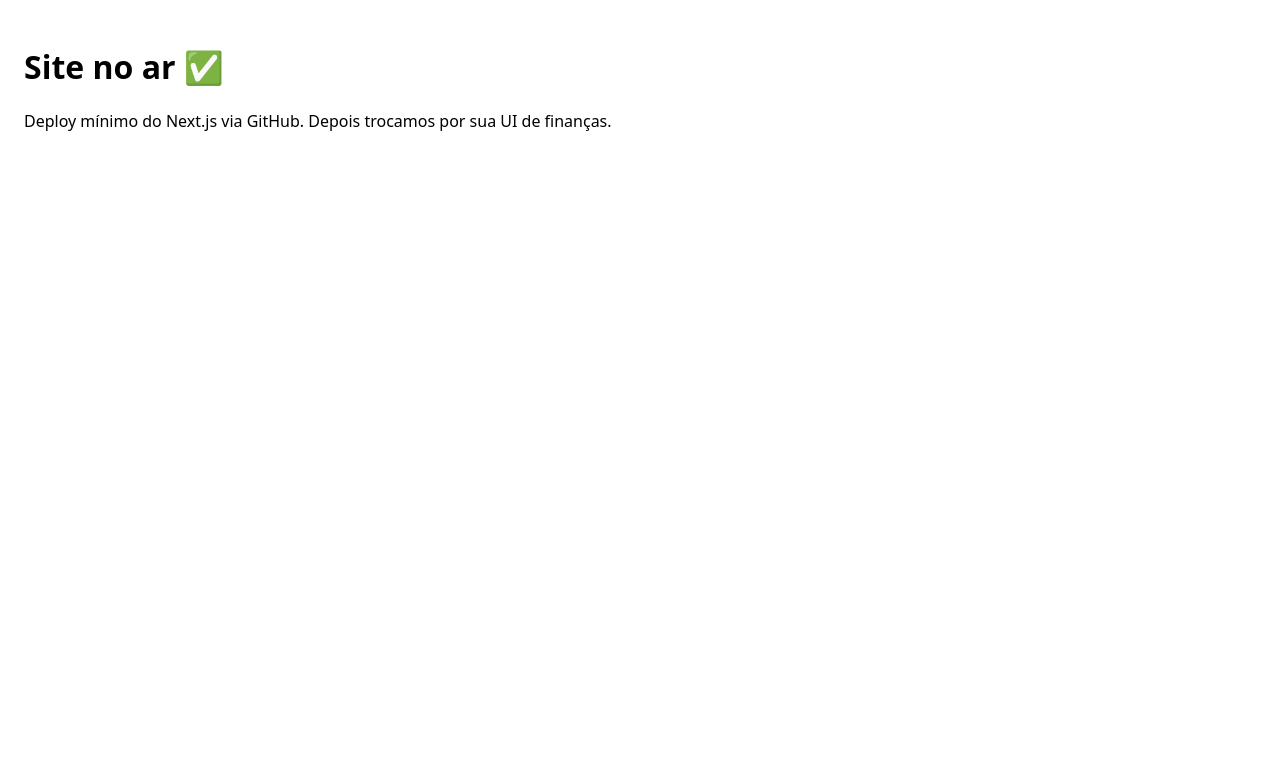
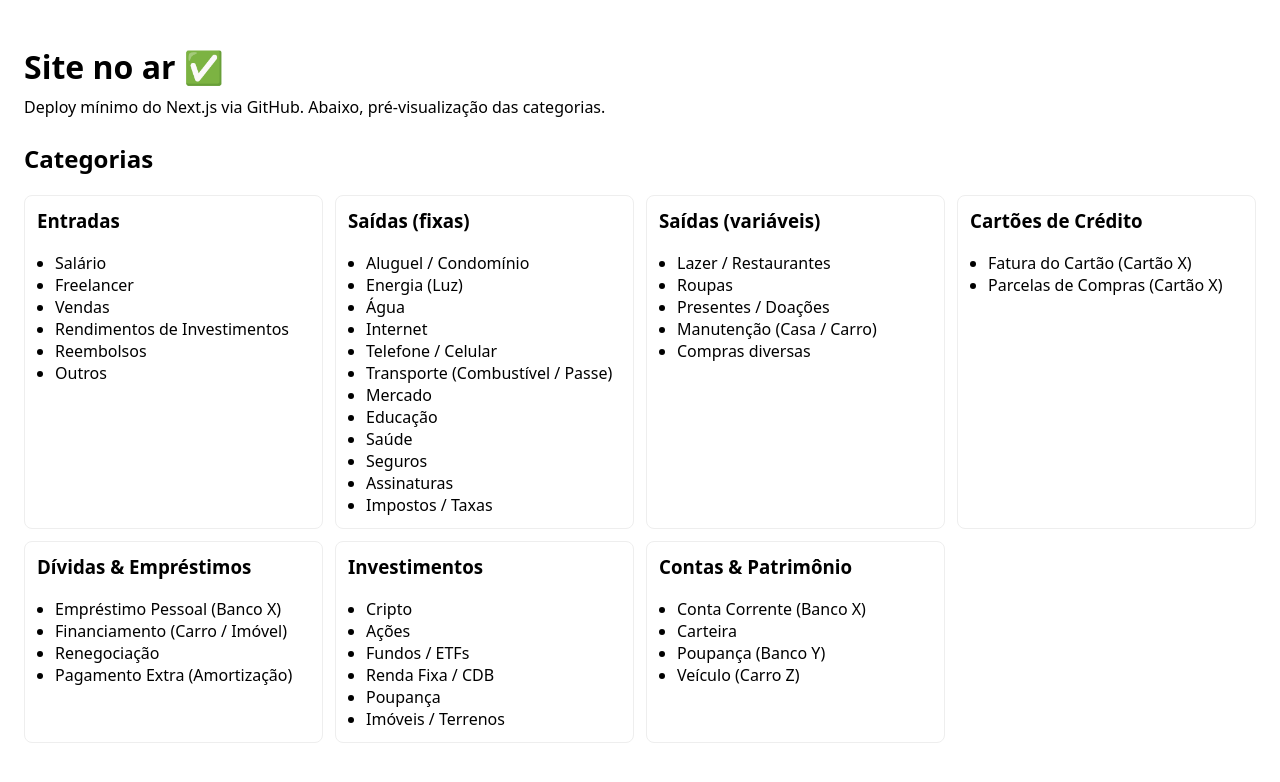
Before and after one commit to Ivanmonteiro-create/gerenciamentofamiliar.site, a Next.js app: page / in a window 1280 px wide. Shown: the top 782 px of the page. Built offline with nearby package versions, Linux system fonts and the light colour scheme.

Commit message:
Update page.js

```diff
--- a/app/page.js
+++ b/app/page.js
@@ -1,8 +1,51 @@
+import categorias from "../data/categorias.json";
+
+const titulos = {
+  entradas: "Entradas",
+  saidas_fixas: "Saídas (fixas)",
+  saidas_variaveis: "Saídas (variáveis)",
+  cartoes_credito: "Cartões de Crédito",
+  dividas_emprestimos: "Dívidas & Empréstimos",
+  investimentos: "Investimentos",
+  contas_patrimonio: "Contas & Patrimônio",
+};
+
 export default function Home() {
   return (
-    <main style={{ padding: 24 }}>
-      <h1>Site no ar ✅</h1>
-      <p>Deploy mínimo do Next.js via GitHub. Depois trocamos por sua UI de finanças.</p>
+    <main style={{ padding: 24, fontFamily: "system-ui, Arial, sans-serif" }}>
+      <h1 style={{ marginBottom: 8 }}>Site no ar ✅</h1>
+      <p style={{ marginTop: 0 }}>
+        Deploy mínimo do Next.js via GitHub. Abaixo, pré-visualização das categorias.
+      </p>
+
+      <h2 style={{ marginTop: 24 }}>Categorias</h2>
+      <div
+        style={{
+          display: "grid",
+          gridTemplateColumns: "repeat(auto-fit, minmax(240px, 1fr))",
+          gap: 12,
+          marginTop: 12,
+        }}
+      >
+        {Object.entries(categorias).map(([chave, lista]) => (
+          <div
+            key={chave}
+            style={{
+              border: "1px solid #eee",
+              borderRadius: 8,
+              padding: 12,
+              background: "#fff",
+            }}
+          >
+            <h3 style={{ marginTop: 0 }}>{titulos[chave] || chave}</h3>
+            <ul style={{ margin: 0, paddingLeft: 18 }}>
+              {lista.map((nome) => (
+                <li key={nome}>{nome}</li>
+              ))}
+            </ul>
+          </div>
+        ))}
+      </div>
     </main>
   );
 }
```
